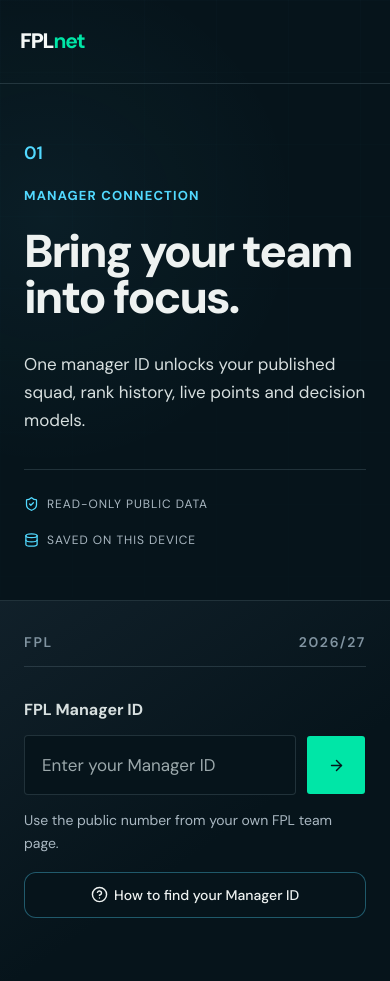
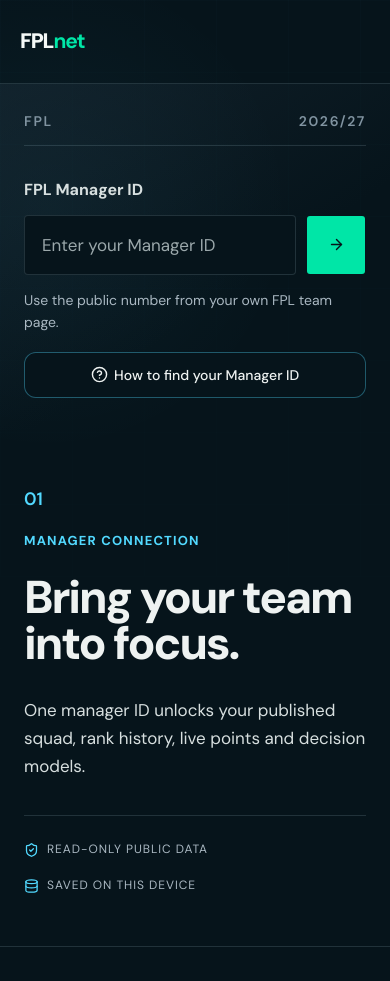
Before and after one commit to Avixity/fpl, a Next.js app: page / in a window 390 px wide. After the commit the page ends 947 px from the top, so only its background shows below. Built offline with nearby package versions, Linux system fonts and the light colour scheme.

Commit message:
Update app

```diff
--- a/app/fplnet-refinement.css
+++ b/app/fplnet-refinement.css
@@ -767,6 +767,31 @@
 }
 
 @media (max-width: 860px) {
+  .connect-workspace {
+    min-height: 0;
+  }
+
+  .connect-form-wrap {
+    order: -1;
+    min-height: 0;
+    padding: 28px 24px 32px;
+    grid-template-rows: auto auto;
+    gap: 32px;
+  }
+
+  .connect-form-wrap form {
+    width: 100%;
+    max-width: 640px;
+    margin-inline: auto;
+    align-self: start;
+  }
+
+  .connect-form-wrap .form-rule {
+    width: 100%;
+    max-width: 640px;
+    margin-inline: auto;
+  }
+
   .mobile-nav {
     grid-template-columns: repeat(9, minmax(62px, 1fr));
     scroll-behavior: smooth;
```
